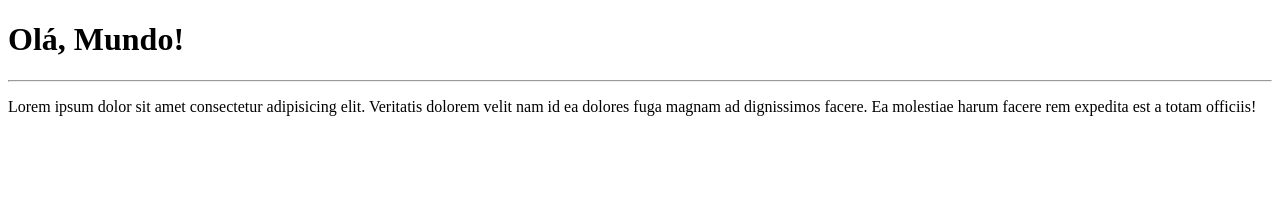
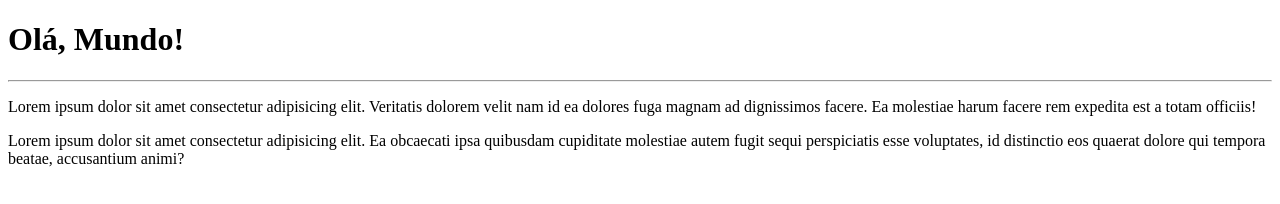
Before and after one commit to FranciscoAssislsj/OlaMundo, a plain HTML site: page SiteExemplo/index.html in a window 1280 px wide. Drawn offline with Linux system fonts and the light colour scheme.

Commit message:
Adicionei um parágrafo

```diff
--- a/SiteExemplo/index.html
+++ b/SiteExemplo/index.html
@@ -9,5 +9,6 @@
     <h1>Olá, Mundo!</h1>
     <hr>
     <p>Lorem ipsum dolor sit amet consectetur adipisicing elit. Veritatis dolorem velit nam id ea dolores fuga magnam ad dignissimos facere. Ea molestiae harum facere rem expedita est a totam officiis!</p>
+    <p>Lorem ipsum dolor sit amet consectetur adipisicing elit. Ea obcaecati ipsa quibusdam cupiditate molestiae autem fugit sequi perspiciatis esse voluptates, id distinctio eos quaerat dolore qui tempora beatae, accusantium animi?</p>
 </body>
 </html>
```
